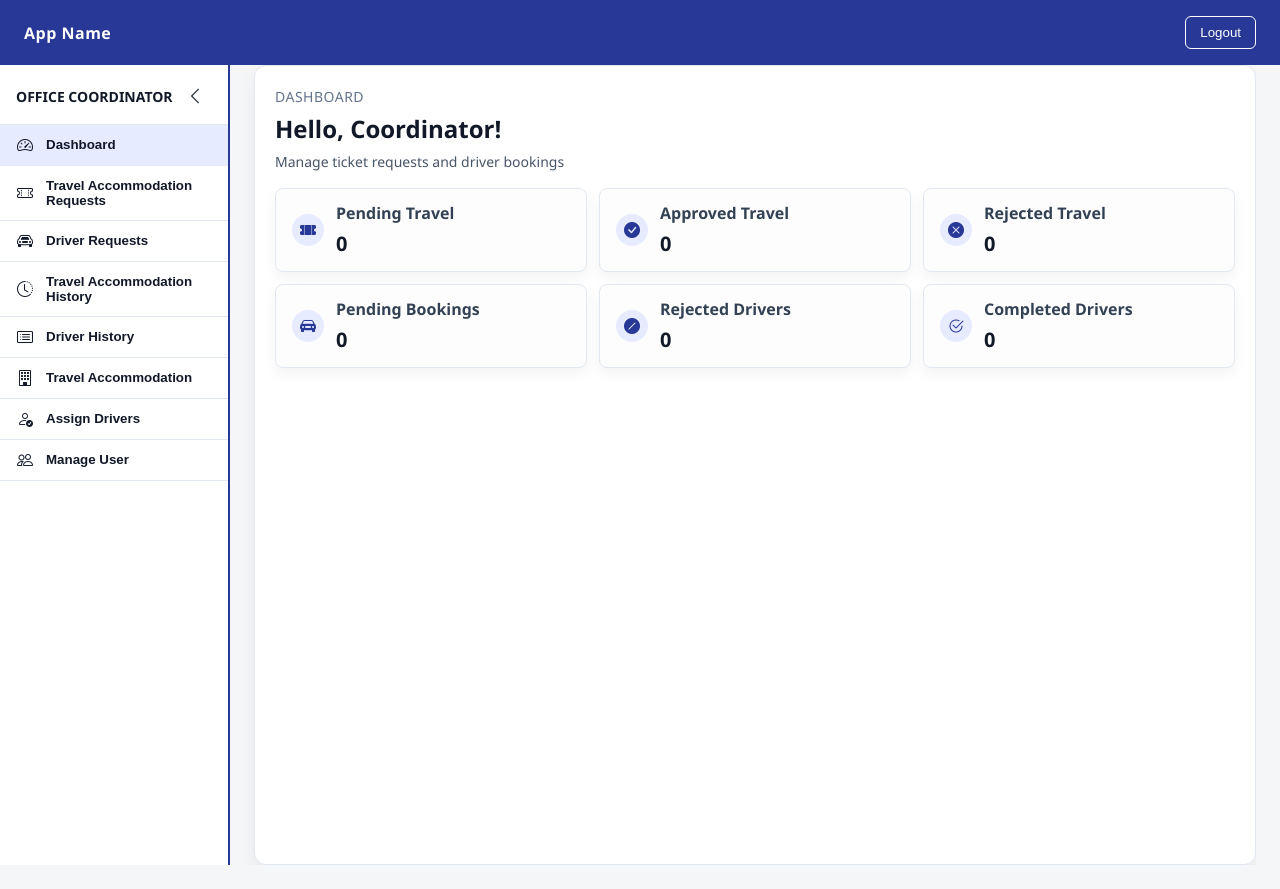
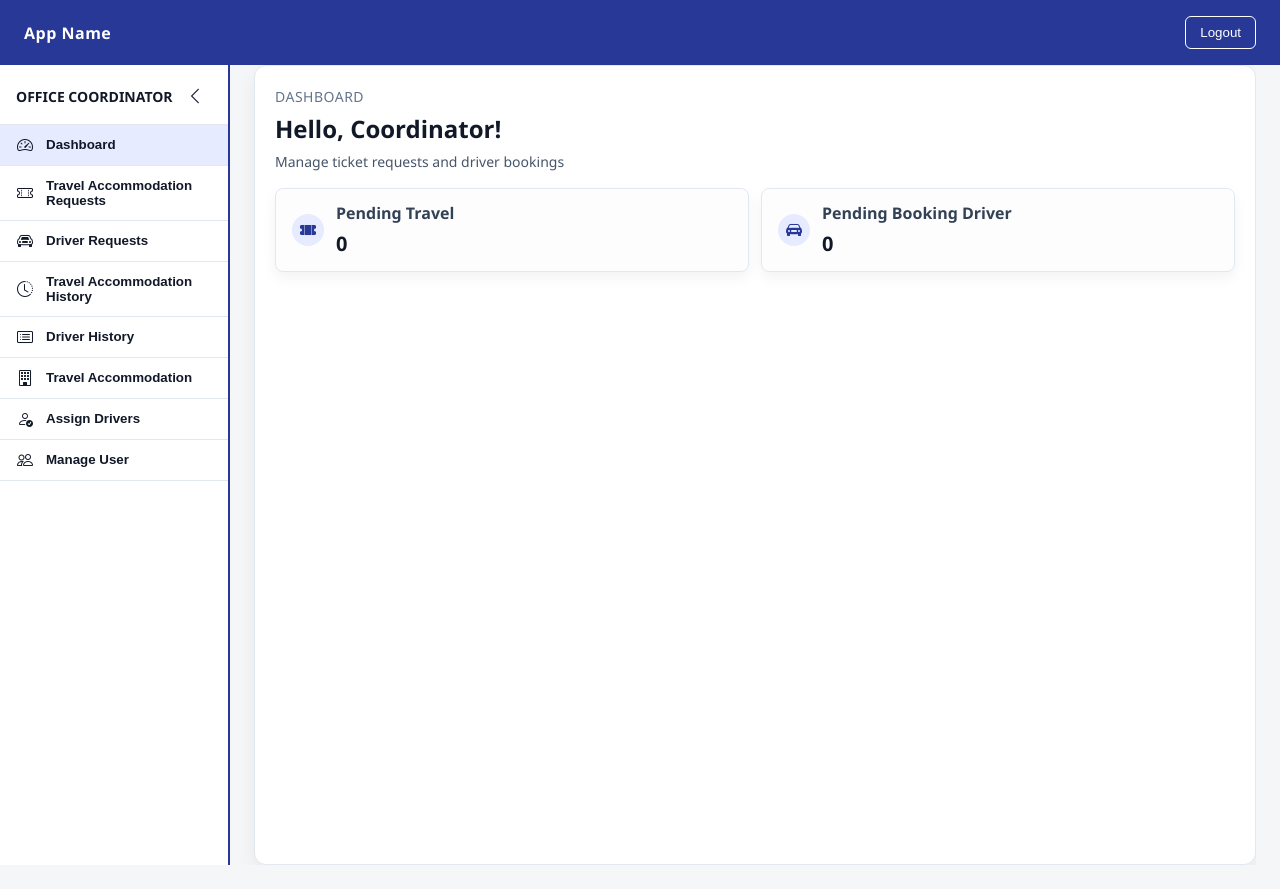
Before and after one commit to verdiezairawan/booking-driver-ticket-request, a React app in the folder frontend/: page /office/home in a window 1280 px wide. Built offline with nearby package versions, Linux system fonts and the light colour scheme; no server answers; sample sign-in values are in the browser's storage; the HTML template or start-up script is replaced by a standard one.

Commit message:
Modify UI office dashboard page

```diff
--- a/frontend/src/pages/OfficeHome.jsx
+++ b/frontend/src/pages/OfficeHome.jsx
@@ -16,11 +16,7 @@ const menuItems = [
 
 const actionConfig = [
   { label: 'Pending Travel', type: 'ticketPending', icon: 'bi-ticket-perforated-fill' },
-  { label: 'Approved Travel', type: 'ticketApproved', icon: 'bi-check-circle-fill' },
-  { label: 'Rejected Travel', type: 'ticketRejected', icon: 'bi-x-circle-fill' },
-  { label: 'Pending Bookings', type: 'bookingPending', icon: 'bi-car-front-fill' },
-  { label: 'Rejected Drivers', type: 'bookingRejected', icon: 'bi-slash-circle-fill' },
-  { label: 'Completed Drivers', type: 'bookingCompleted', icon: 'bi-check2-circle' },
+  { label: 'Pending Booking Driver', type: 'bookingPending', icon: 'bi-car-front-fill' },
 ]
 
 function OfficeHome() {
@@ -29,12 +25,7 @@ function OfficeHome() {
   const [profile, setProfile] = useState({ name: '' })
   const [stats, setStats] = useState({
     ticketPending: 0,
-    ticketApproved: 0,
-    ticketRejected: 0,
     bookingPending: 0,
-    bookingApproved: 0,
-    bookingRejected: 0,
-    bookingCompleted: 0,
   })
 
   useEffect(() => {
@@ -71,12 +62,7 @@ function OfficeHome() {
 
         setStats({
           ticketPending: ticketData.pending || 0,
-          ticketApproved: ticketData.approved || 0,
-          ticketRejected: ticketData.rejected || 0,
           bookingPending: bookingData.pending || 0,
-          bookingApproved: bookingData.approved || 0,
-          bookingRejected: bookingData.rejected || 0,
-          bookingCompleted: bookingData.completed || 0,
         })
       } catch (err) {
         console.error('Failed to load stats', err)
```
